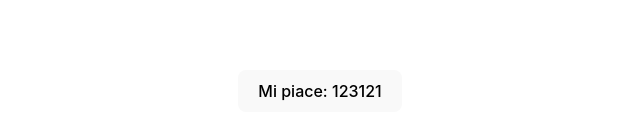
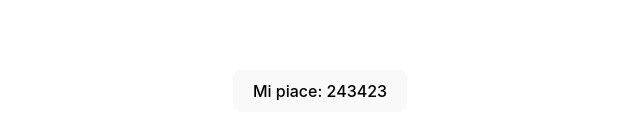
Before and after one commit to ElzPad/formazioneJEToPReact, a React (Vite) app: page / in a window 1280 px wide. Shown: the part 309-448 px from the top of the page, without its empty margins (320-960 px from the left). Built offline with nearby package versions, Linux system fonts and the light colour scheme; the HTML template or start-up script is replaced by a standard one.

Commit message:
02. ButtonExample - Wrong: no previous value

```diff
--- a/src/components/atoms/Button.jsx
+++ b/src/components/atoms/Button.jsx
@@ -1,10 +1,12 @@
+import { useState } from "react";
+
 export default function Button() {
-  let likes = 123121;
+  const [likes, setLikes] = useState(243423);
 
   return (
     <>
       <button onClick={() => {
-        likes++;
+        setLikes(likes+1);
         console.log(likes);
       }}
       >
```
